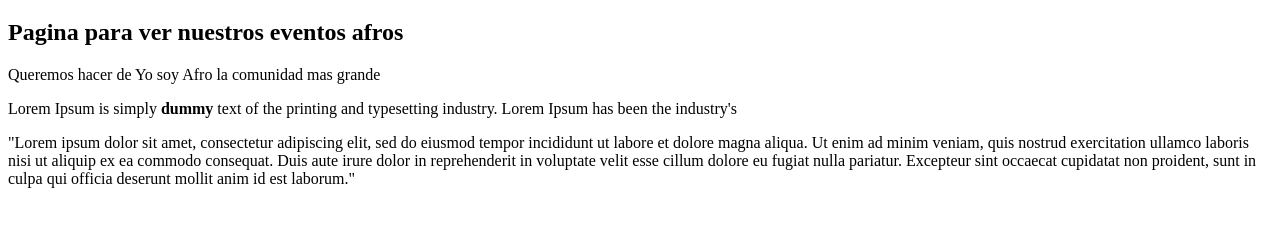
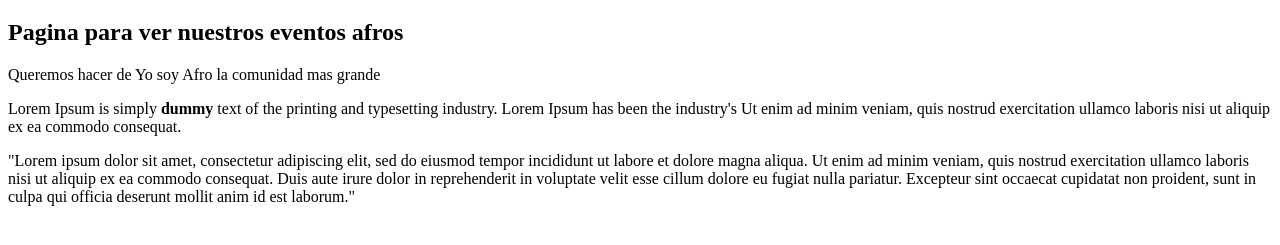
Before and after one commit to DmirandaH/Soy-afro, a plain HTML site: page index.html in a window 1280 px wide. Shown: the part 61-306 px from the top of the page. Drawn offline with Linux system fonts and the light colour scheme.

Commit message:
ajuste_parrafo_lineas
ajuste de nuevas lineas, simplificar idea

```diff
--- a/index.html
+++ b/index.html
@@ -11,6 +11,7 @@
         <h2>Pagina para ver nuestros eventos afros</h2>
         <p>Queremos hacer de Yo soy Afro la comunidad mas grande</p>
         <p>Lorem Ipsum is simply <strong>dummy</strong> text of the printing and typesetting industry. Lorem Ipsum has been the industry's
+            Ut enim ad minim veniam, quis nostrud exercitation ullamco laboris nisi ut aliquip ex ea commodo consequat.
         </p>
 
         <p>"Lorem ipsum dolor sit amet, consectetur adipiscing elit, sed do eiusmod tempor incididunt ut labore et dolore magna aliqua.
```
